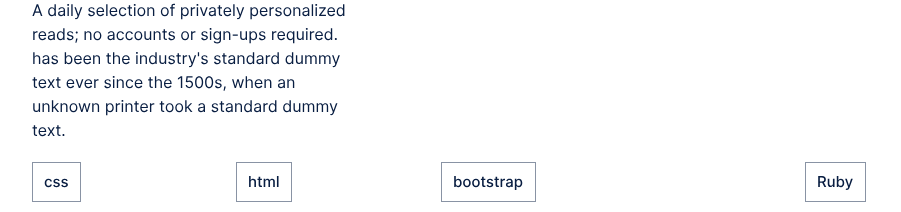
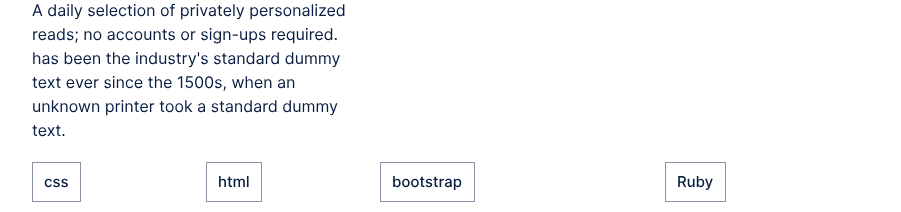
Before and after one commit to yohannesdagnachew/Portfolio, a plain HTML site: page index.html in a window 1280 px wide. Shown: the part 1409-1621 px from the top of the page, without its empty margins (0-901 px from the left). Drawn offline with Linux system fonts and the light colour scheme.

Commit message:
Modify css

```diff
--- a/style.css
+++ b/style.css
@@ -3,7 +3,7 @@ body {
   left: 0;
   top: 5.75rem;
   border-radius: 0;
-  padding: 7.5rem, 1.5rem, 7.5rem, 1.5re;
+  padding: 7.5rem, 1.5rem, 7.5rem, 1.5rem;
 }
 
 .nav-container {
@@ -146,9 +146,9 @@ h2 {
 
 .work-choise {
   display: grid;
-  grid-template-columns: 15% 15% 28% 15%;
+  grid-template-columns: 14% 14% 23% 14%;
   list-style-type: none;
-  gap: 1.1875rem;
+  gap: 1px;
   padding: 1.5rem;
   padding-right: .3125rem;
   padding-top: .375rem;
```
